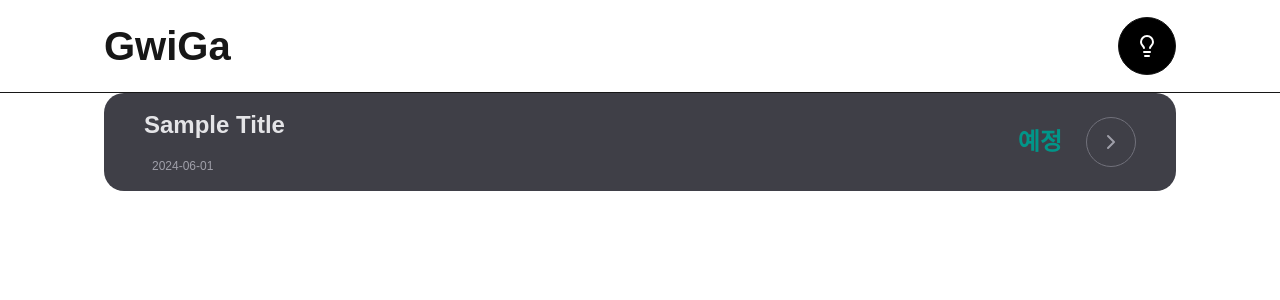
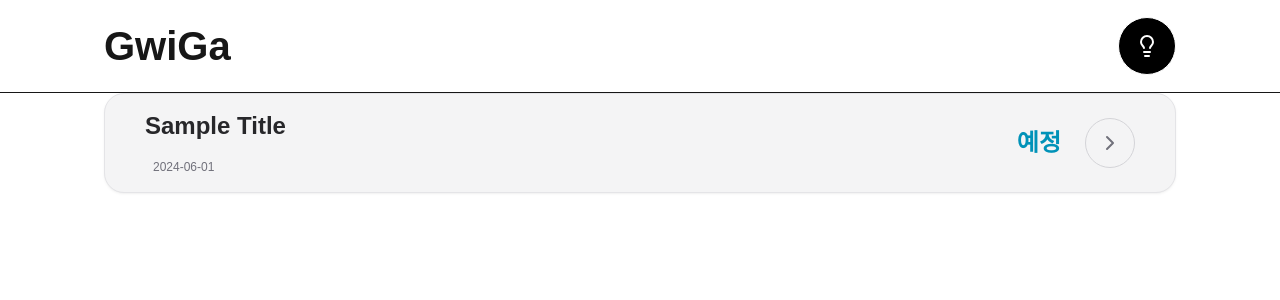
Before and after one commit to urinlee/GwiGa, a Next.js app: page /RUOK in a window 1280 px wide. Shown: the top 300 px of the page. Built offline with nearby package versions, Linux system fonts and the light colour scheme.

Commit message:
style: fix color chore: clear code

```diff
--- a/src/app/(main)/RUOK/page.tsx
+++ b/src/app/(main)/RUOK/page.tsx
@@ -1,11 +1,12 @@
 import { HistoryContentSection } from "@/features/RUOK/components/HistoryContentSection/HistoryContentSection";
 
-
 export default function RUOK() {
-
-    return(
-        <>
-            <HistoryContentSection title="Sample Title" date="2024-06-01" status="예정" redirectUrl="/details"/>
-        </>
-    )
+  return (
+    <HistoryContentSection
+      title="Sample Title"
+      date="2024-06-01"
+      status="예정"
+      redirectUrl="/details"
+    />
+  );
 }
--- a/src/app/(main)/layout.tsx
+++ b/src/app/(main)/layout.tsx
@@ -8,8 +8,6 @@ export const metadata: Metadata = {
   description: "A Next.js web app starter built with TypeScript and Tailwind CSS.",
 };
 
-
-
 export default function RootLayout({
   children,
 }: Readonly<{
@@ -19,7 +17,7 @@ export default function RootLayout({
     <html lang="ko" className="h-full antialiased" suppressHydrationWarning>
       <body className="min-h-full flex flex-col">
         <WebThemeProviders>
-          <Header></Header>
+          <Header />
           <section className="mx-auto w-full max-w-6xl flex-1 px-6 sm:px-8 lg:px-10">
             {children}
           </section>
--- a/src/app/(main)/page.tsx
+++ b/src/app/(main)/page.tsx
@@ -1,21 +1,23 @@
-import Button from "@/components/ui/Button/Button";
 import { ExternalLink } from "lucide-react";
 import Link from "next/link";
-import { redirect } from "next/navigation";
-
-
-
 
 export default function Home() {
-
-
-
-
   return (
     <main className="min-h-screen bg-background text-foreground">
-      <section className="mx-auto flex min-h-screen w-full max-w-6xl flex-col justify-center items-center gap-12 px-6 py-16 sm:px-8 lg:px-10">
-        <h1 className="text-[40px] font-bold text-primary">술마실땐? <span className="bg-linear-to-bl from-violet-500 to-fuchsia-500 bg-clip-text dark:from-purple-500 dark:to-pink-500 text-transparent">GwiGa</span></h1>
-          <Link href="/RUOK"><Button title="시작하기" icon={<ExternalLink />} /></Link>
+      <section className="mx-auto flex min-h-screen w-full max-w-6xl flex-col items-center justify-center gap-12 px-6 py-16 sm:px-8 lg:px-10">
+        <h1 className="text-[40px] font-bold text-primary">
+          술마실땐?{" "}
+          <span className="bg-linear-to-bl from-violet-500 to-fuchsia-500 bg-clip-text text-transparent dark:from-purple-500 dark:to-pink-500">
+            GwiGa
+          </span>
+        </h1>
+        <Link
+          className="flex items-center gap-2 rounded-md bg-button-bg px-4 py-2 font-semibold text-text-force-primary transition-opacity hover:opacity-90"
+          href="/RUOK"
+        >
+          <ExternalLink className="size-5" />
+          <span className="leading-none">시작하기</span>
+        </Link>
       </section>
     </main>
   );
--- a/src/components/ui/Button/Button.tsx
+++ b/src/components/ui/Button/Button.tsx
@@ -1,25 +1,24 @@
 "use client";
+
+import type { ReactNode } from "react";
+
 interface ButtonProps {
-    title: string;
-    callback?: () => void;
-    icon?: React.ReactNode;
+  title: string;
+  callback?: () => void;
+  icon?: ReactNode;
 }
 
-export default function Button({
-    title,
-    callback,
-    icon }: ButtonProps) {
-    const handleonClick = (e: React.MouseEvent<HTMLButtonElement>) => {
-        callback && callback();
-    }
-    return (
-        <button className="bg-button-bg text-text-force-primary px-4 py-2 rounded-md font-[600] cursor-pointer" onClick={handleonClick}>
-            <div className="flex items-center gap-1">
-                {icon && <span className="mr-2 flex items-center">{icon}</span>}
-                <div>
-                    <span className="leading-none">{title}</span>
-                </div>
-            </div>
-        </button>
-    )
+export default function Button({ title, callback, icon }: ButtonProps) {
+  return (
+    <button
+      className="cursor-pointer rounded-md bg-button-bg px-4 py-2 font-semibold text-text-force-primary transition-opacity hover:opacity-90"
+      onClick={callback}
+      type="button"
+    >
+      <span className="flex items-center gap-2">
+        {icon ? <span className="flex items-center">{icon}</span> : null}
+        <span className="leading-none">{title}</span>
+      </span>
+    </button>
+  );
 }
--- a/src/components/ui/ToggleTheme/ToggleTheme.tsx
+++ b/src/components/ui/ToggleTheme/ToggleTheme.tsx
@@ -1,19 +1,20 @@
 "use client";
+
 import { useTheme } from "next-themes";
-import {Lightbulb} from "lucide-react";
-import { useEffect } from "react";
+import { Lightbulb } from "lucide-react";
 
 export default function ToggleTheme() {
   const { resolvedTheme, setTheme } = useTheme();
+  const nextTheme = resolvedTheme === "dark" ? "light" : "dark";
 
   return (
-    <div className="flex">
-        {/* <div className={`items-center gap-4 border p-4 rounded-full aspect-square cursor-pointer ${resolvedTheme === "light" ? "bg-black" : "bg-white"}`} onClick={() => setTheme(resolvedTheme === "light" ? "dark" : "light")}> */}
-        <div className={`items-center gap-4 border p-4 rounded-full aspect-square cursor-pointer bg-black dark:bg-white`} onClick={() => setTheme(resolvedTheme === "light" ? "dark" : "light")}>
-            {/* <Lightbulb className={`w-6 h-6 ${resolvedTheme === "light" ? "text-white" : "text-black"}`} /> */}
-            <Lightbulb className={`w-6 h-6 text-white dark:text-black`} />
-        </div>
-
-    </div>
+    <button
+      aria-label="테마 변경"
+      className="flex aspect-square cursor-pointer items-center justify-center rounded-full border bg-black p-4 text-white transition-opacity hover:opacity-85 dark:bg-white dark:text-black"
+      onClick={() => setTheme(nextTheme)}
+      type="button"
+    >
+      <Lightbulb className="size-6" />
+    </button>
   );
 }
--- a/src/features/RUOK/components/HistoryContentSection/HistoryContentSection.tsx
+++ b/src/features/RUOK/components/HistoryContentSection/HistoryContentSection.tsx
@@ -1,44 +1,85 @@
 import { ChevronRight } from "lucide-react";
 import Link from "next/link";
 
-type HistoryContentStatus = "예정" | "체크안됨" | "체크됨" | "완료"
+import { cn } from "@/lib/cn";
 
-interface HistoryContentSectionProps {
+export type HistoryContentStatus = "예정" | "체크안됨" | "체크됨" | "완료";
+
+export interface HistoryContentSectionProps {
   title: string;
   date: string;
   status: HistoryContentStatus;
   redirectUrl?: string;
 }
 
-const StatusColorMap: Record<HistoryContentStatus, string> = {
-    "예정": "text-teal-600 dark:text-emerald-100",
-    "체크안됨": "text-yellow-500 dark:text-yellow-600",
-    "체크됨": "text-blue-500 dark:text-blue-500",
-    "완료": "text-green-500 dark:text-green-600"
-}
+const STATUS_TEXT_CLASS_NAME: Record<HistoryContentStatus, string> = {
+  예정: "text-cyan-600 dark:text-cyan-300",
+  체크안됨: "text-amber-600 dark:text-amber-300",
+  체크됨: "text-sky-600 dark:text-sky-300",
+  완료: "text-emerald-600 dark:text-emerald-300",
+};
 
-export function HistoryContentSection({ title, date, status, redirectUrl }: HistoryContentSectionProps) {
+const CARD_CLASS_NAME =
+  "flex rounded-[20px] border border-zinc-200 bg-zinc-100 px-6 py-4 shadow-sm shadow-zinc-900/5 transition-colors sm:px-8 lg:px-10 dark:border-zinc-700 dark:bg-zinc-800 dark:shadow-zinc-950/20";
 
-    return(
-        <article data-testid="history-content-section" className="flex px-6 py-4 bg-zinc-700 rounded-[20px] sm:px-8 lg:px-10 dark:bg-mist-700">
-            <div className="flex justify-between w-full">
-                <div className="flex flex-col gap-0">
-                    <h2 data-testid="history-content-title" className="text-1xl sm:text-2xl lg:text-2xl text-zinc-200 dark:text-zinc-400 font-bold mb-4">{title}</h2>
-                    <p data-testid="history-content-date" className="text-zinc-400 text-[11px] sm:text-[11px] lg:text-[12px] px-1 lg:px-2">{date}</p>
+const DETAIL_LINK_CLASS_NAME =
+  "flex aspect-square h-full cursor-pointer items-center justify-center rounded-full border border-zinc-300 text-zinc-500 transition-colors hover:border-zinc-400 hover:bg-zinc-200 hover:text-zinc-800 dark:border-zinc-600 dark:text-zinc-300 dark:hover:border-zinc-500 dark:hover:bg-zinc-700 dark:hover:text-zinc-100";
+
+export function HistoryContentSection({
+  title,
+  date,
+  status,
+  redirectUrl,
+}: HistoryContentSectionProps) {
+  return (
+    <article
+      data-testid="history-content-section"
+      className={CARD_CLASS_NAME}
+    >
+      <div className="flex w-full justify-between gap-4">
+        <div className="flex min-w-0 flex-col gap-0">
+          <h2
+            data-testid="history-content-title"
+            className="mb-4 truncate text-xl font-bold text-zinc-800 sm:text-2xl lg:text-2xl dark:text-zinc-100"
+          >
+            {title}
+          </h2>
+          <p
+            data-testid="history-content-date"
+            className="px-1 text-[11px] font-medium text-zinc-500 sm:text-[11px] lg:px-2 lg:text-[12px] dark:text-zinc-400"
+          >
+            {date}
+          </p>
         </div>
-                <div className="flex items-center gap-4">
-                    <div data-testid="history-content-status" className={`${StatusColorMap[status]} text-[20px] lg:text-[24px] font-bold lg:px-2 py-1 whitespace-nowrap`}>{status}</div>
-                    {redirectUrl && (
-                        <div data-testid="history-content-showmore-container" className="py-5 sm:py-2 h-full w-auto">
-                            <Link href={redirectUrl}>
-                                <div data-testid="history-content-showmore-button" className="aspect-square h-full rounded-full border border-zinc-500 flex items-center justify-center cursor-pointer text-zinc-400 dark:border-zinc-500 dark:text-zinc-500">
-                                    <ChevronRight />
-                                </div>
+
+        <div className="flex shrink-0 items-center gap-4">
+          <span
+            data-testid="history-content-status"
+            className={cn(
+              "py-1 text-[20px] font-bold whitespace-nowrap lg:px-2 lg:text-[24px]",
+              STATUS_TEXT_CLASS_NAME[status],
+            )}
+          >
+            {status}
+          </span>
+
+          {redirectUrl ? (
+            <div
+              data-testid="history-content-showmore-container"
+              className="h-full w-auto py-5 sm:py-2"
+            >
+              <Link
+                aria-label={`${title} 상세 보기`}
+                data-testid="history-content-showmore-button"
+                href={redirectUrl}
+                className={DETAIL_LINK_CLASS_NAME}
+              >
+                <ChevronRight className="size-6" />
               </Link>
             </div>
-                    )}
+          ) : null}
         </div>
       </div>
     </article>
-    )
+  );
 }
--- a/src/stories/Page.tsx
+++ b/src/stories/Page.tsx
@@ -1,25 +1,17 @@
-import React from 'react';
+import React from "react";
 
-import './page.css';
-
-type User = {
-  name: string;
-};
+import "./page.css";
 
 export const Page: React.FC = () => {
-  const [user, setUser] = React.useState<User>();
-
   return (
     <article>
-
-
       <section className="storybook-page">
         <h2>Pages in Storybook</h2>
         <p>
-          We recommend building UIs with a{' '}
+          We recommend building UIs with a{" "}
           <a href="https://componentdriven.org" target="_blank" rel="noopener noreferrer">
             <strong>component-driven</strong>
-          </a>{' '}
+          </a>{" "}
           process starting with atomic components and ending with pages.
         </p>
         <p>
@@ -30,7 +22,7 @@ export const Page: React.FC = () => {
         <ul>
           <li>
             Use a higher-level connected component. Storybook helps you compose such data from the
-            "args" of child component stories
+            &quot;args&quot; of child component stories
           </li>
           <li>
             Assemble data in the page component from your services. You can mock these services out
@@ -49,7 +41,7 @@ export const Page: React.FC = () => {
           .
         </p>
         <div className="tip-wrapper">
-          <span className="tip">Tip</span> Adjust the width of the canvas with the{' '}
+          <span className="tip">Tip</span> Adjust the width of the canvas with the{" "}
           <svg width="10" height="10" viewBox="0 0 12 12" xmlns="http://www.w3.org/2000/svg">
             <g fill="none" fillRule="evenodd">
               <path
```
Also changed, not shown: 2 other files (tests, documents, lock files or other folders). Lines whose indentation alone changed are shown as unchanged.
